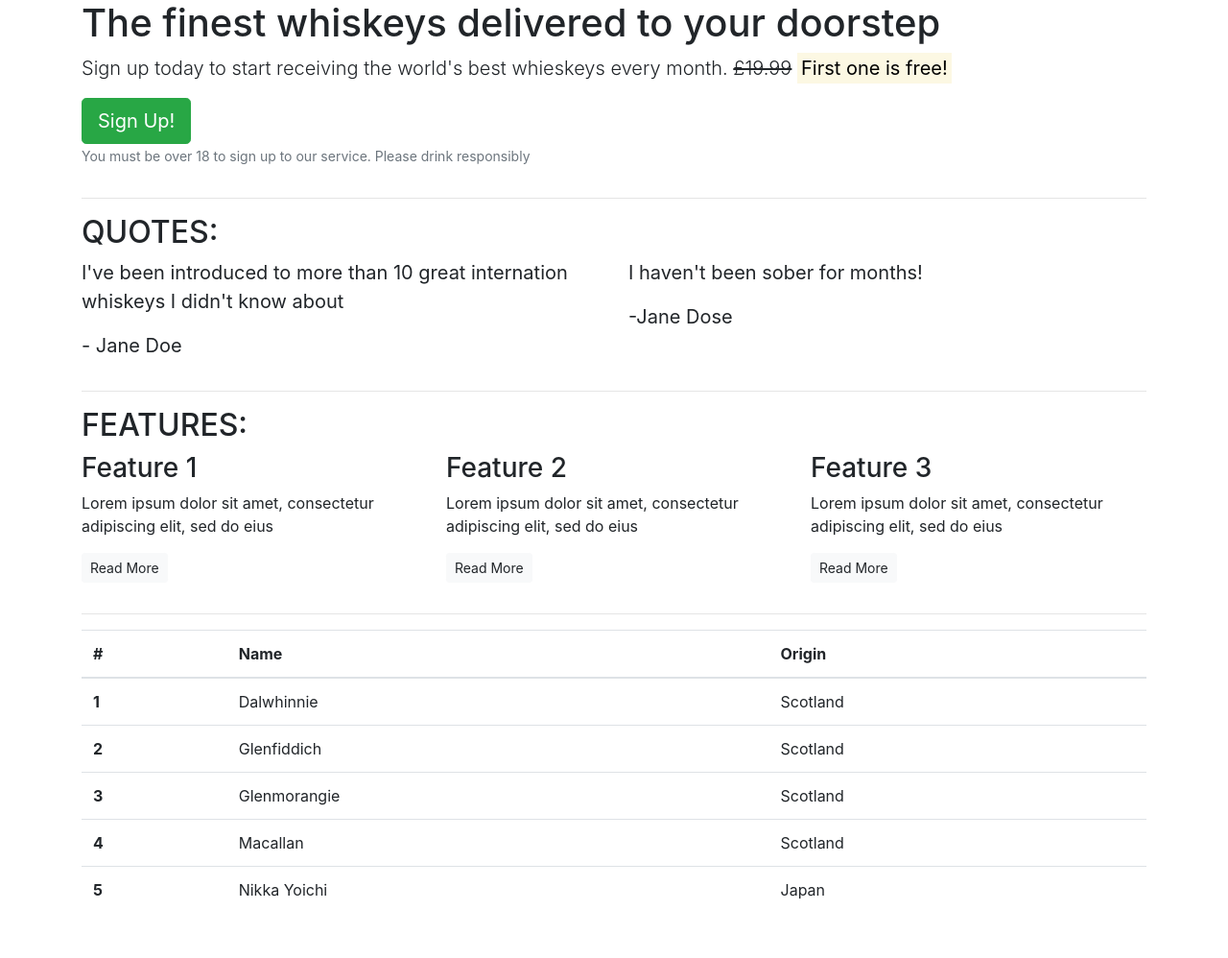
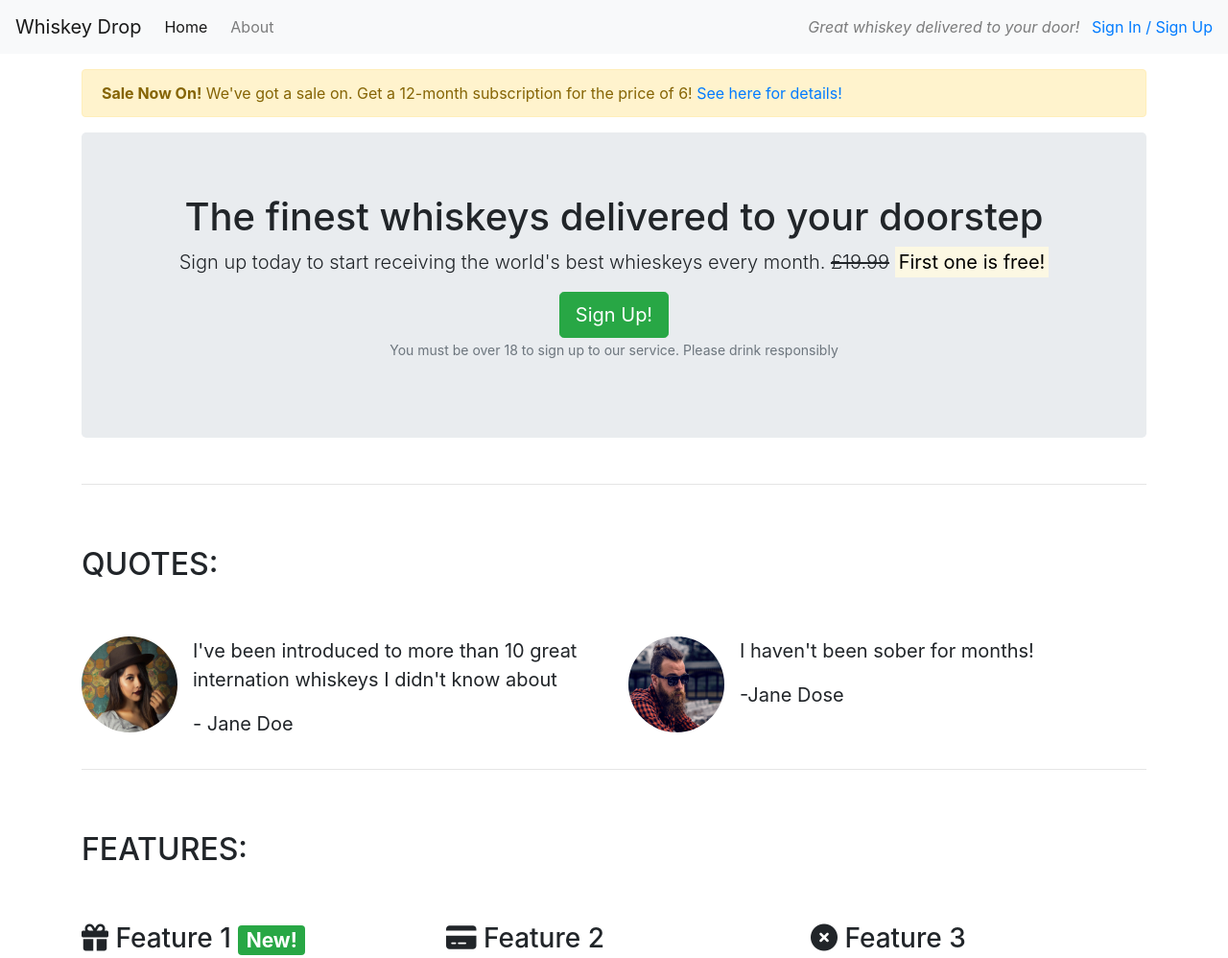
Before and after one commit to jomazzei/bootstrap, a plain HTML site: page index.html in a window 1280 px wide. Shown: the top 998 px of the page at 96% size. Before the commit the page ends 967 px from the top, so only its background shows below. Drawn offline with nearby package versions, Linux system fonts and the light colour scheme.

Commit message:
Create images. Add images to quotes. Used bootstrap classes to hide images and icons on mobile

```diff
--- a/index.html
+++ b/index.html
@@ -10,20 +10,45 @@
     <script src="https://cdn.jsdelivr.net/npm/bootstrap@4.6.2/dist/js/bootstrap.bundle.min.js"
         integrity="sha384-Fy6S3B9q64WdZWQUiU+q4/2Lc9npb8tCaSX9FK7E8HnRr0Jz8D6OP9dO5Vg3Q9ct" crossorigin="anonymous">
     </script>
+    <!-- Font Awesome -->
+    <script src="https://kit.fontawesome.com/b562b51125.js" crossorigin="anonymous"></script>
 
     <title>Whiskey Drop | Taste a new whiskey every month</title>
 </head>
 
 <body>
-    <article class="container">
+
+    <nav class="navbar navbar-light bg-light navbar-expand-sm">
+        <a href="/" class="navbar-brand">Whiskey Drop</a>
+        <ul class="navbar-nav mr-auto">
+            <li class="active nav-item mr-2"><a href="/" class="nav-link">Home</a></li>
+            <li class="nav-item mr-2"><a href="/" class="nav-link">About</a></li>
+            <li class="nav-item mr-2 d-block d-sm-none"><a href="/login" class="nav-link">Sign In / Sign Up</a></li>
+        </ul>
+        <div class="d-none d-md-block">
+            <p class="navbar-text my-auto mr-2"><i>Great whiskey delivered to your door!</i></p>
+            <a href="/login">Sign In / Sign Up</a>
+        </div>
+    </nav>
+
+    <article class="container mt-3">
+
+        <div class="row d-none d-md-block">
+            <div class="col-12">
+                <div class="alert alert-warning">
+                    <strong>Sale Now On!</strong> We've got a sale on. Get a 12-month subscription for the price of 6! <a href="/">See here for details!</a>
+                </div>
+            </div>
+        </div>
 
         <!-- Callout -->
         <div class="row">
             <div class="col-12">
-                <section class="callout">
+                <section class="callout jumbotron text-center">
                     <h1>The finest whiskeys delivered to your doorstep</h1>
                     <p class="lead">Sign up today to start receiving the world's best whieskeys every month.
-                        <s>£19.99</s>
+                        <s class="d-none d-sm-inline">£19.99</s>
+                        <span class="d-inline d-sm-none"><br></span>
                         <strong><mark>First one is free!</mark></strong></p>
                     <button class="btn btn-success btn-lg">Sign Up!</button>
                     <p class="text-muted"><small>You must be over 18 to sign up to our service. Please drink
@@ -37,22 +62,37 @@
         <!-- Quotes-->
         <section class="quotes">
             <div class="row">
-                <div class="col-12">
+                <div class="col-12 my-5">
                     <h2 class="text-uppercase">Quotes:</h2>
                 </div>
             </div>
             <div class="row">
                 <div class="col-12 col-md-6">
+                    <div class="media">
+                        <div class="d-none d-sm-block">
+                            <img src="images/girl-image.png" class="rounded-circle mr-3" height=100 width=100>
+                        </div>
+                        <div class="media-body">
                             <blockquote class="blockquote">
-                        <p>I've been introduced to more than 10 great internation whiskeys I didn't know about</p>
+                                <p>I've been introduced to more than 10 great internation whiskeys I didn't know about
+                                </p>
                                 <p>- Jane Doe</p>
                             </blockquote>
                         </div>
+                    </div>
+                </div>
                 <div class="col-12 col-md-6">
+                    <div class="media">
+                        <div class="d-none d-sm-block">
+                            <img src="images/guy-image.png" class="rounded-circle mr-3" height=100 width=100>
+                        </div>
+                        <div class="media-body">
                             <blockquote class="blockquote">
                                 <p>I haven't been sober for months!</p>
                                 <p>-Jane Dose</p>
                             </blockquote>
+                        </div>
+                    </div>
                 </div>
             </div>
         </section>
@@ -62,28 +102,28 @@
         <!-- Features -->
         <section class="features">
             <div class="row">
-                <div class="col-12">
+                <div class="col-12 my-5">
                     <h2 class="text-uppercase">Features:</h2>
                 </div>
             </div>
             <div class="row">
                 <div class="col-12 col-md-6 col-lg-4">
                     <div class="feature">
-                        <h3>Feature 1</h3>
+                        <h3><i class="fa-solid fa-gift d-none d-sm-inline"></i> Feature 1 <span class="badge badge-success">New!</span> </h3>
                         <p>Lorem ipsum dolor sit amet, consectetur adipiscing elit, sed do eius</p>
                         <p><a href="" class="btn btn-sm btn-light">Read More</a></p>
                     </div>
                 </div>
                 <div class="col-12 col-md-6 col-lg-4">
                     <div class="feature">
-                        <h3>Feature 2</h3>
+                        <h3><i class="fa-solid fa-credit-card d-none d-sm-inline"></i> Feature 2</h3>
                         <p>Lorem ipsum dolor sit amet, consectetur adipiscing elit, sed do eius</p>
                         <p><a href="" class="btn btn-sm btn-light">Read More</a></p>
                     </div>
                 </div>
                 <div class="col-12 d-md-none d-lg-block col-lg-4">
                     <div class="feature">
-                        <h3>Feature 3</h3>
+                        <h3><i class="fas fa-times-circle d-none d-sm-inline"></i> Feature 3</h3>
                         <p>Lorem ipsum dolor sit amet, consectetur adipiscing elit, sed do eius</p>
                         <p><a href="" class="btn btn-sm btn-light">Read More</a></p>
                     </div>
```
Also changed, not shown: images/girl-image.png (added), images/guy-image.png (added). Lines whose indentation alone changed are shown as unchanged.
